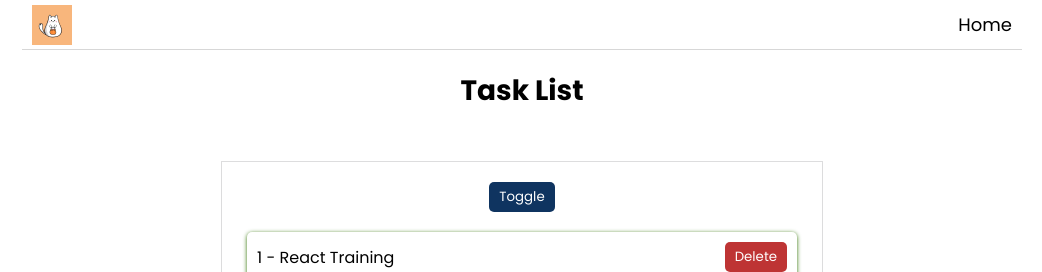
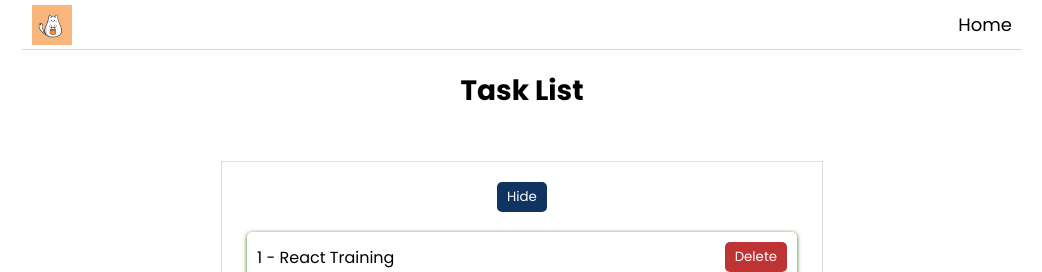
Before and after one commit to Trevis42/ReactZeroToJob, a React (Create React App) app in the folder taskmate/: page / in a window 1280 px wide. Shown: the top 272 px of the page, without its empty margins (118-1160 px from the left). Built offline with nearby package versions, Linux system fonts and the light colour scheme.

Commit message:
change toggle word to hide/show based on show value

```diff
--- a/taskmate/src/components/TaskList.js
+++ b/taskmate/src/components/TaskList.js
@@ -29,7 +29,7 @@ export const TaskList = () => {
         <button
           className="trigger"
           onClick={() => setShow(!show)}>
-          Toggle
+          {show ? 'Hide' : 'Show'}
         </button>
         {show &&
           tasks.map(({ id, taskName, completed }) => (
```
